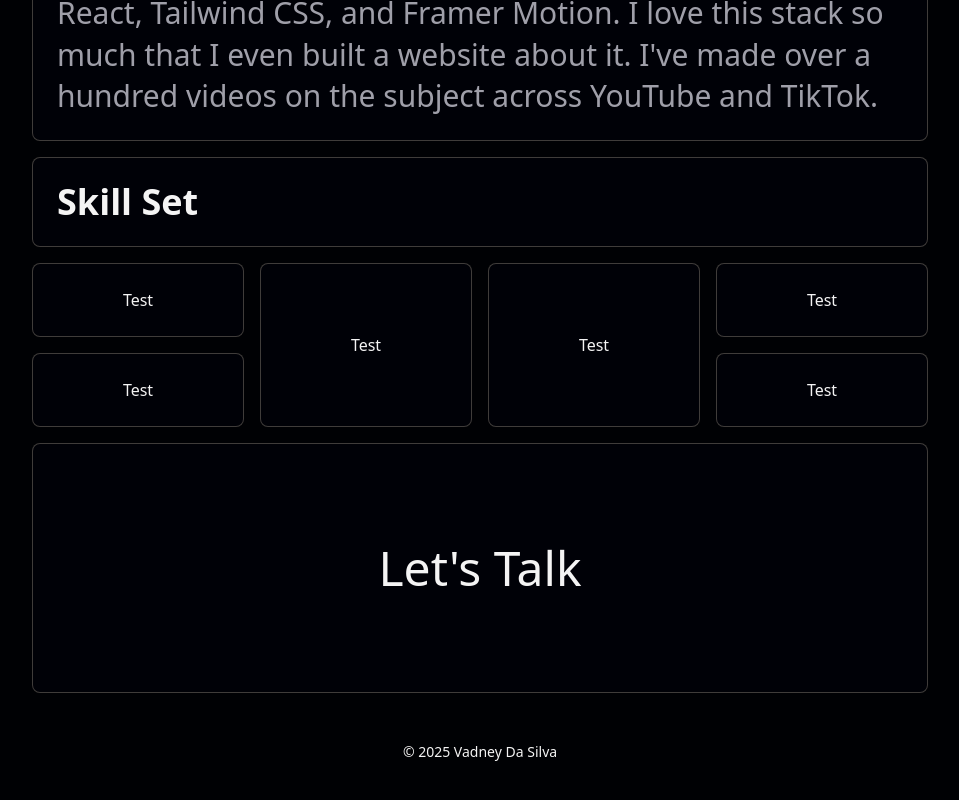
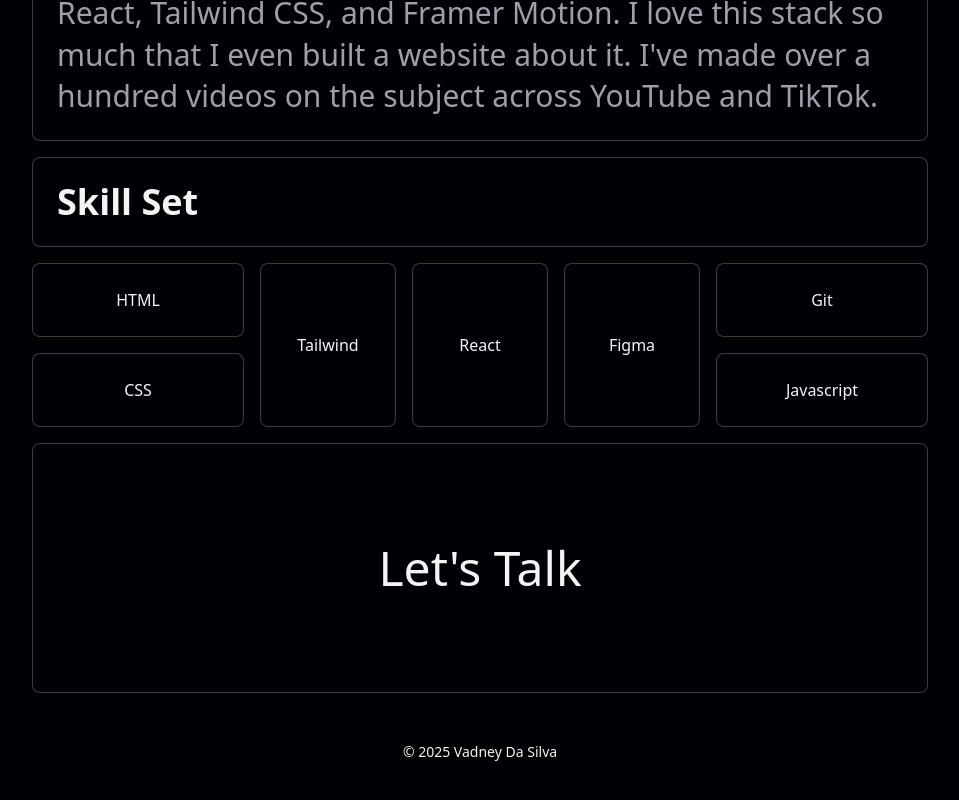
Before and after one commit to YendavAvlis/landing-page, a React (Vite) app: page / in a window 1280 px wide. Shown: the part 678-1478 px from the top of the page, without its empty margins (160-1119 px from the left). Built offline with nearby package versions, Linux system fonts and the light colour scheme.

Commit message:
Skills Reorded

```diff
--- a/src/components/Bento.jsx
+++ b/src/components/Bento.jsx
@@ -191,22 +191,25 @@ const Tecnologies = () => {
   return(
     <>
       <Block className='col-span-2 md:col-span-3 flex items-center justify-center'>
-        <h1>Test</h1>
+        <h1>HTML</h1>
       </Block>
-      <Block className='col-span-2 row-span-2 md:col-span-3 flex items-center justify-center'>
-        <h1>Test</h1>
+      <Block className='col-span-2 row-span-2 md:col-span-2 flex items-center justify-center'>
+        <h1>Tailwind</h1>
       </Block>
-      <Block className='col-span-2 row-span-2 md:col-span-3 flex items-center justify-center'>
-        <h1>Test</h1>
+      <Block className='col-span-2 row-span-2 md:col-span-2 flex items-center justify-center'>
+        <h1>React</h1>
+      </Block>
+      <Block className='col-span-2 row-span-2 md:col-span-2 flex items-center justify-center'>
+        <h1>Figma</h1>
       </Block>
       <Block className='col-span-2 md:col-span-3 flex items-center justify-center'>
-        <h1>Test</h1>
+        <h1>Git</h1>
       </Block>
       <Block className='col-span-2 md:col-span-3 flex items-center justify-center'>
-        <h1>Test</h1>
+        <h1>CSS</h1>
       </Block>
       <Block className='col-span-2  md:col-span-3 flex items-center justify-center'>
-        <h1>Test</h1>
+        <h1>Javascript</h1>
       </Block>
     </>
   )
```
